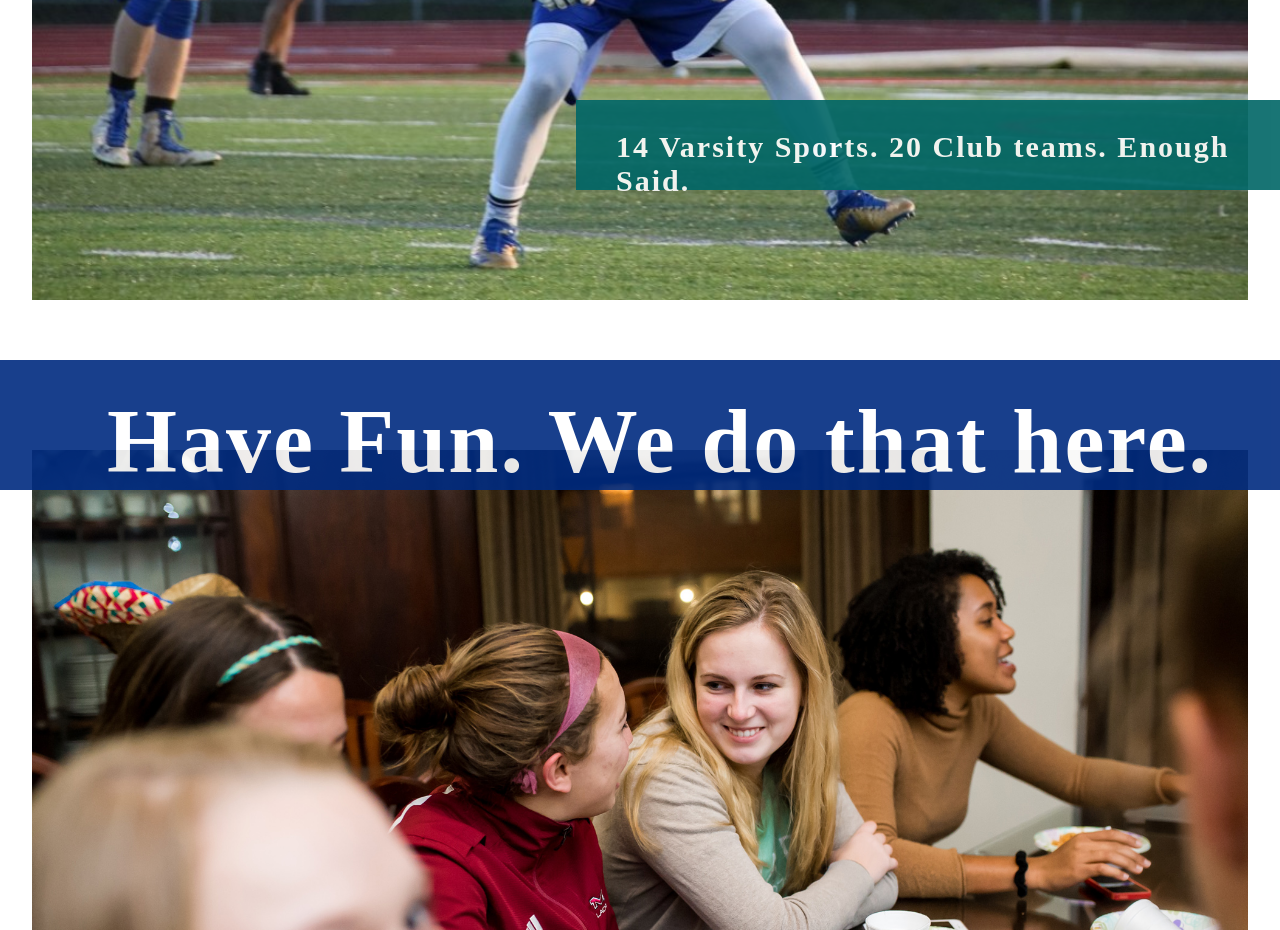
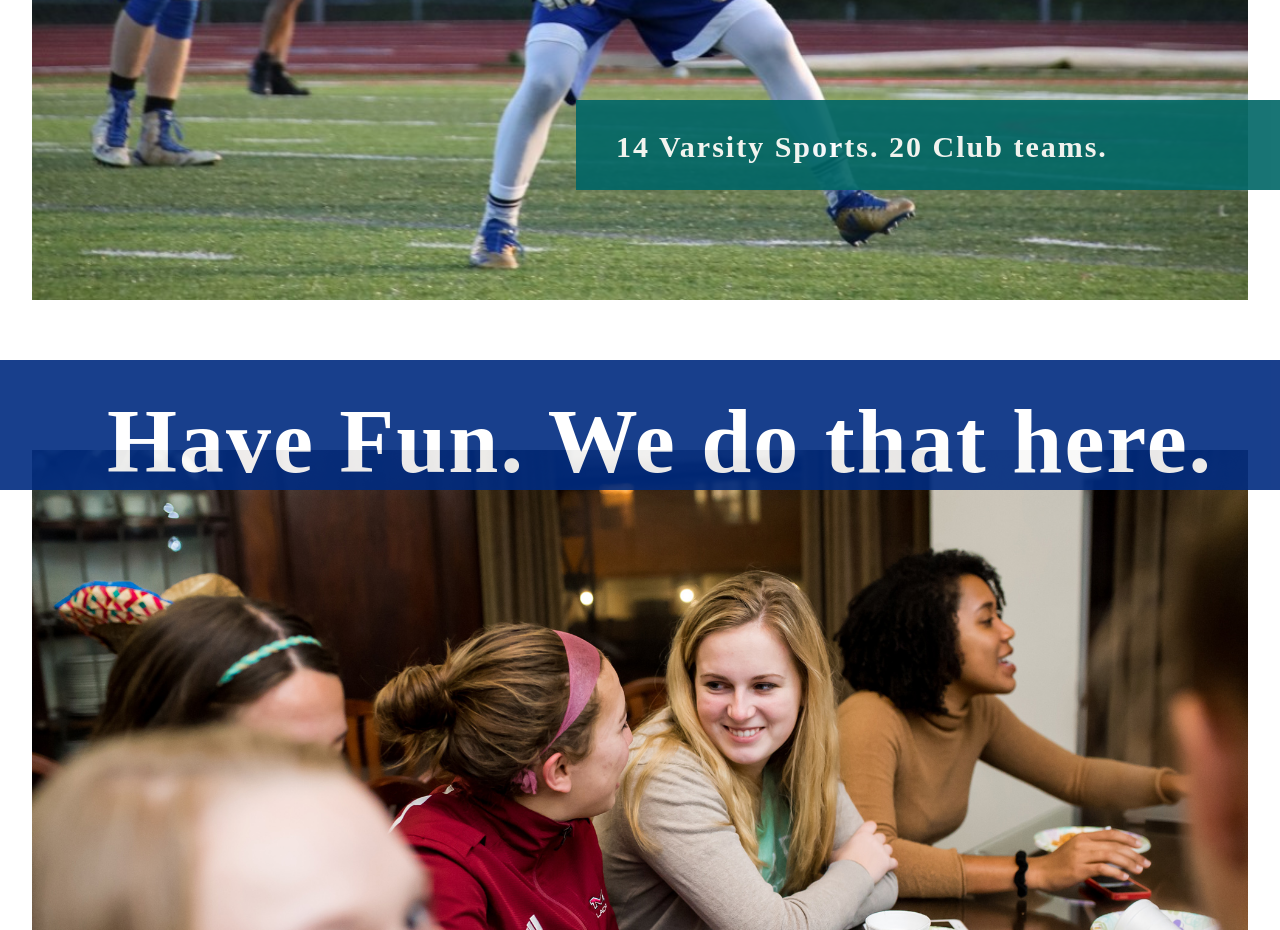
Before and after one commit to brandonlwu/inspirehigh, a plain HTML site: page index.html in a window 1280 px wide. Shown: the part 3000-3930 px from the top of the page. Drawn offline with Linux system fonts and the light colour scheme; a web font is replaced by a local one.

Commit message:
Update index.html

```diff
--- a/index.html
+++ b/index.html
@@ -84,7 +84,7 @@
 				<h2 class = "tagline" id = "tag7">Take risks. Fall. Get back up.</h2>
 		</div>
 		<div id = "num8">
-				<h2 class = "tagline" style = "font-size:30px">14 Varsity Sports. 20 Club teams. Enough Said.</h2>
+				<h2 class = "tagline" style = "font-size:30px">14 Varsity Sports. 20 Club teams.</h2>
 		</div>
 
 		<div id = "num9">
```
